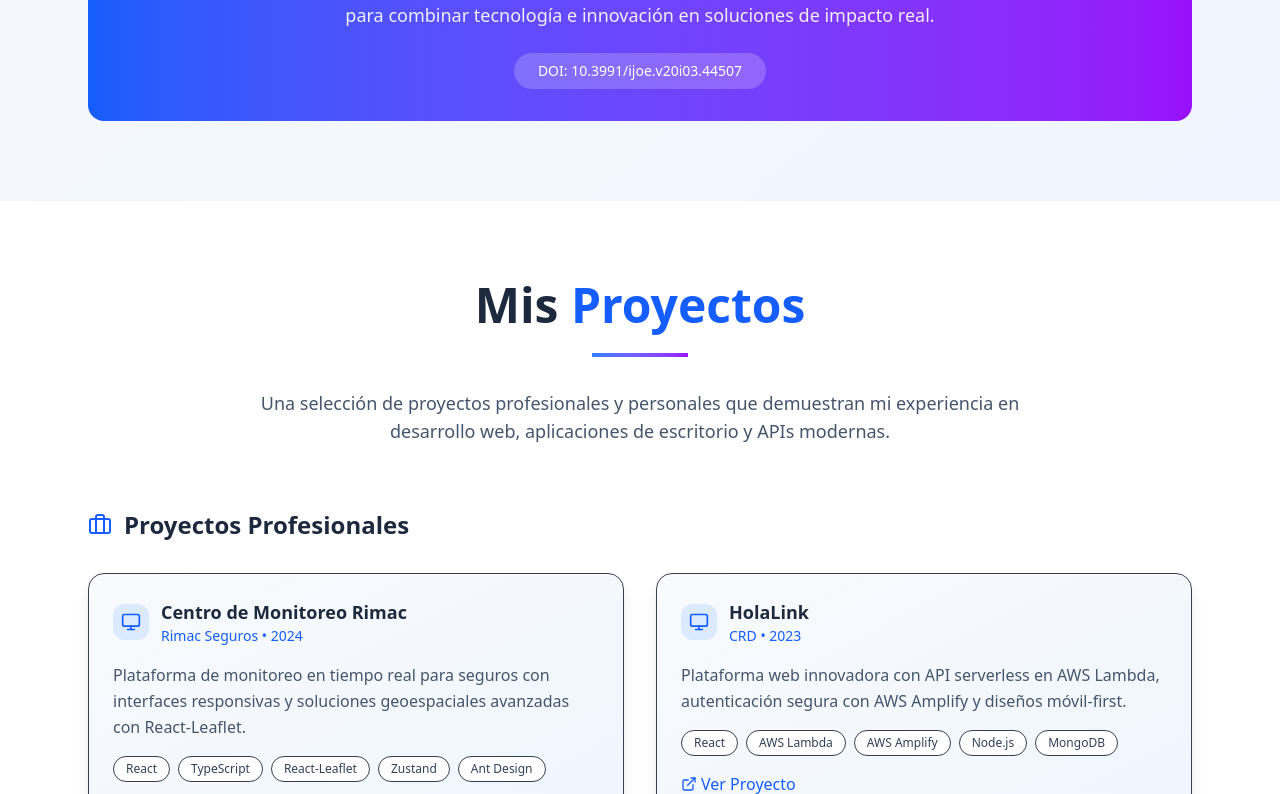
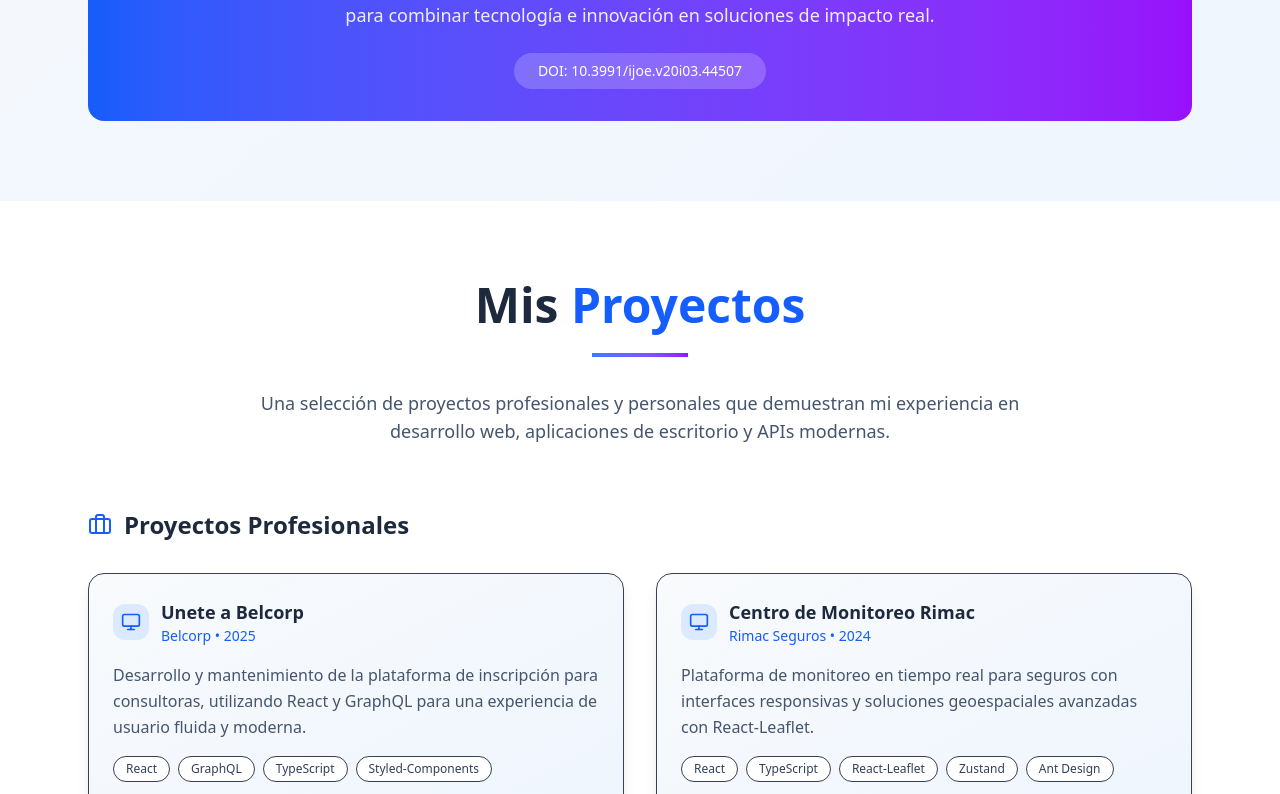
Before and after one commit to paulo1403/portfolio-web, a Next.js app: page / in a window 1280 px wide. Shown: the part 2006-2800 px from the top of the page. Built offline with nearby package versions, Linux system fonts and the light colour scheme.

Commit message:
feat: Add Belcorp experience and projects
This commit adds the new experience at Belcorp to the experience
section, including projects related to UnifyApps and React. Also added
the new project of Belcorp to the projects section.

```diff
--- a/components/ExperienceSection.tsx
+++ b/components/ExperienceSection.tsx
@@ -13,23 +13,48 @@
   Zap,
   Trophy,
   GraduationCap,
-  CheckCircle
+  CheckCircle,
 } from "lucide-react";
 
 export default function ExperienceSection() {
   const experiences = [
     {
+      company: "Belcorp",
+      position: "Software Developer",
+      period: "Abr 2025 - Presente",
+      duration: "Actual",
+      achievements: [
+        "Desarrollo de automatizaciones con UnifyApps para notificaciones en 12 países.",
+        "Creación y mantenimiento de Store Procedures para optimización de datos.",
+        "Desarrollo frontend para uneteabelcorp.com con React y GraphQL.",
+        "Soporte y mantenimiento para la plataforma SoporteBelcorp en .NET Framework.",
+      ],
+      technologies: [
+        "UnifyApps",
+        "React",
+        "GraphQL",
+        ".NET Framework",
+        "SQL Server",
+      ],
+    },
+    {
       company: "Rimac Seguros",
       position: "Especialista Frontend",
-      period: "Nov 2023 - Presente",
-      duration: "1+ año",
+      period: "Nov 2023 - Abr 2025",
+      duration: "1 año 6 meses",
       achievements: [
         "Lideré migración de Redux a Zustand mejorando rendimiento",
         "Implementé soluciones geoespaciales con React-Leaflet y Geoserver",
         "Actualicé Node.js (14→18) y Ant Design (v3→v5)",
-        "Desarrollé componentes modulares y hooks personalizados"
+        "Desarrollé componentes modulares y hooks personalizados",
       ],
-      technologies: ["React", "TypeScript", "Zustand", "React-Leaflet", "Ant Design"]
+      technologies: [
+        "React",
+        "TypeScript",
+        "Zustand",
+        "React-Leaflet",
+        "Ant Design",
+      ],
     },
     {
       company: "CRD",
@@ -40,9 +65,9 @@
         "Migración compleja de Create React App a Vite mejorando build time 60%",
         "Implementé API serverless en AWS Lambda con autenticación segura",
         "Desarrollé plataforma de mapeo con características completas",
-        "Mejoré validación de datos con Yup, Formik y JOI"
+        "Mejoré validación de datos con Yup, Formik y JOI",
       ],
-      technologies: ["React", "Vite", "AWS Lambda", "AWS Amplify", "MongoDB"]
+      technologies: ["React", "Vite", "AWS Lambda", "AWS Amplify", "MongoDB"],
     },
     {
       company: "Fractal",
@@ -53,9 +78,9 @@
         "Diseñé API escalables con .NET Core y integración AJAX",
         "Implementé comunicación en tiempo real con Slack API y WebSockets",
         "Desarrollé vistas dinámicas con tecnología Razor",
-        "Colaboré en equipo multidisciplinario para soluciones de alta calidad"
+        "Colaboré en equipo multidisciplinario para soluciones de alta calidad",
       ],
-      technologies: [".NET Core", "C#", "Razor", "WebSockets", "Slack API"]
+      technologies: [".NET Core", "C#", "Razor", "WebSockets", "Slack API"],
     },
     {
       company: "Transforma Digital Perú",
@@ -66,33 +91,40 @@
         "Lideré desarrollo de 'Lucy', sistema web robusto con Django",
         "Diseñé sitio personalizado para Unicon con WordPress y PHP",
         "Pionero en sistemas de comunicación en tiempo real con WebSockets",
-        "Fortalecí colaboración del equipo garantizando entregas de calidad"
+        "Fortalecí colaboración del equipo garantizando entregas de calidad",
       ],
-      technologies: ["Django", "Python", "WordPress", "PHP", "WebSockets"]
-    }
+      technologies: ["Django", "Python", "WordPress", "PHP", "WebSockets"],
+    },
   ];
 
   const technicalSkills = {
-    "Frontend": {
+    Frontend: {
       icon: <Code className="w-5 h-5" />,
-      skills: ["React", "Next.js", "TypeScript", "Tailwind CSS", "React-Leaflet", "Ant Design"],
-      color: "blue"
+      skills: [
+        "React",
+        "Next.js",
+        "TypeScript",
+        "Tailwind CSS",
+        "React-Leaflet",
+        "Ant Design",
+      ],
+      color: "blue",
     },
-    "Backend": {
+    Backend: {
       icon: <Database className="w-5 h-5" />,
       skills: ["Node.js", "Python", "Django", ".NET Core", "Express.js", "Bun"],
-      color: "green"
+      color: "green",
     },
     "Cloud & DevOps": {
       icon: <Cloud className="w-5 h-5" />,
       skills: ["AWS Lambda", "AWS Amplify", "Docker", "Vercel", "Firebase"],
-      color: "purple"
+      color: "purple",
     },
-    "Herramientas": {
+    Herramientas: {
       icon: <Wrench className="w-5 h-5" />,
       skills: ["Git", "Jest", "Vite", "Webpack", "Formik", "Zustand"],
-      color: "orange"
-    }
+      color: "orange",
+    },
   };
 
   const achievements = [
@@ -100,26 +132,26 @@
       icon: <Trophy className="w-6 h-6" />,
       title: "1er Lugar ERPsim Game",
       description: "Iberoamérica 2020 - Liderazgo de equipo virtual",
-      color: "yellow"
+      color: "yellow",
     },
     {
       icon: <GraduationCap className="w-6 h-6" />,
       title: "Publicación Científica Q2",
       description: "Blockchain & FHIR HL7 - DOI: 10.3991/ijoe.v20i03.44507",
-      color: "blue"
+      color: "blue",
     },
     {
       icon: <Zap className="w-6 h-6" />,
       title: "Migración CRA → Vite",
       description: "Mejora del 60% en tiempo de build y desarrollo",
-      color: "green"
+      color: "green",
     },
     {
       icon: <MapPin className="w-6 h-6" />,
       title: "Soluciones Geoespaciales",
       description: "React-Leaflet + Geoserver con capas múltiples",
-      color: "red"
-    }
+      color: "red",
+    },
   ];
 
   const containerVariants = {
@@ -127,9 +159,9 @@
     visible: {
       opacity: 1,
       transition: {
-        staggerChildren: 0.2
-      }
-    }
+        staggerChildren: 0.2,
+      },
+    },
   };
 
   const itemVariants = {
@@ -138,19 +170,23 @@
       opacity: 1,
       y: 0,
       transition: {
-        duration: 0.6
-      }
-    }
+        duration: 0.6,
+      },
+    },
   };
 
   const getColorClasses = (color: string) => {
     const colors = {
       blue: "bg-blue-100 dark:bg-blue-900/30 text-blue-600 dark:text-blue-400 border-blue-200 dark:border-blue-800",
-      green: "bg-green-100 dark:bg-green-900/30 text-green-600 dark:text-green-400 border-green-200 dark:border-green-800",
-      purple: "bg-purple-100 dark:bg-purple-900/30 text-purple-600 dark:text-purple-400 border-purple-200 dark:border-purple-800",
-      orange: "bg-orange-100 dark:bg-orange-900/30 text-orange-600 dark:text-orange-400 border-orange-200 dark:border-orange-800",
-      yellow: "bg-yellow-100 dark:bg-yellow-900/30 text-yellow-600 dark:text-yellow-400 border-yellow-200 dark:border-yellow-800",
-      red: "bg-red-100 dark:bg-red-900/30 text-red-600 dark:text-red-400 border-red-200 dark:border-red-800"
+      green:
+        "bg-green-100 dark:bg-green-900/30 text-green-600 dark:text-green-400 border-green-200 dark:border-green-800",
+      purple:
+        "bg-purple-100 dark:bg-purple-900/30 text-purple-600 dark:text-purple-400 border-purple-200 dark:border-purple-800",
+      orange:
+        "bg-orange-100 dark:bg-orange-900/30 text-orange-600 dark:text-orange-400 border-orange-200 dark:border-orange-800",
+      yellow:
+        "bg-yellow-100 dark:bg-yellow-900/30 text-yellow-600 dark:text-yellow-400 border-yellow-200 dark:border-yellow-800",
+      red: "bg-red-100 dark:bg-red-900/30 text-red-600 dark:text-red-400 border-red-200 dark:border-red-800",
     };
     return colors[color as keyof typeof colors] || colors.blue;
   };
@@ -169,7 +205,10 @@
             variants={itemVariants}
             className="text-4xl md:text-5xl font-bold text-slate-800 dark:text-white mb-6"
           >
-            Experiencia & <span className="text-blue-600 dark:text-blue-400">Habilidades</span>
+            Experiencia &{" "}
+            <span className="text-blue-600 dark:text-blue-400">
+              Habilidades
+            </span>
           </motion.h2>
           <motion.div
             variants={itemVariants}
@@ -180,7 +219,8 @@
             className="text-lg text-slate-600 dark:text-slate-300 max-w-3xl mx-auto"
           >
             Más de 4 años de experiencia desarrollando soluciones innovadoras,
-            liderando migraciones complejas y implementando tecnologías de vanguardia.
+            liderando migraciones complejas y implementando tecnologías de
+            vanguardia.
           </motion.p>
         </motion.div>
 
@@ -228,7 +268,9 @@
                     </div>
                     <div className="flex items-center text-slate-600 dark:text-slate-400 mt-2 md:mt-0">
                       <Calendar className="w-4 h-4 mr-2" />
-                      <span className="text-sm">{exp.period} • {exp.duration}</span>
+                      <span className="text-sm">
+                        {exp.period} • {exp.duration}
+                      </span>
                     </div>
                   </div>
 
--- a/components/Header.tsx
+++ b/components/Header.tsx
@@ -2,7 +2,6 @@
 
 import { useState, useEffect } from "react";
 import { motion, AnimatePresence } from "framer-motion";
-import Link from "next/link";
 import { Menu, X, MessageCircle } from "lucide-react";
 
 const navigation = [
@@ -10,7 +9,6 @@
   { name: "Sobre mí", href: "#about" },
   { name: "Proyectos", href: "#projects" },
   { name: "Experiencia", href: "#experience" },
-  { name: "Contacto", href: "#contact" },
 ];
 
 const scrollToSection = (sectionId: string) => {
--- a/components/ProjectsSection.tsx
+++ b/components/ProjectsSection.tsx
@@ -1,67 +1,105 @@
 "use client";
 
 import { motion } from "framer-motion";
-import { ExternalLink, Github, Briefcase, User, Monitor, Palette, Download, Database, Code } from "lucide-react";
+import {
+  ExternalLink,
+  Github,
+  Briefcase,
+  User,
+  Monitor,
+  Palette,
+  Download,
+  Database,
+  Code,
+} from "lucide-react";
 
 export default function ProjectsSection() {
   const professionalProjects = [
     {
+      title: "Unete a Belcorp",
+      company: "Belcorp",
+      description:
+        "Desarrollo y mantenimiento de la plataforma de inscripción para consultoras, utilizando React y GraphQL para una experiencia de usuario fluida y moderna.",
+      technologies: ["React", "GraphQL", "TypeScript", "Styled-Components"],
+      link: "https://uneteabelcorp.com/pe",
+      type: "web",
+      year: "2025",
+    },
+    {
       title: "Centro de Monitoreo Rimac",
       company: "Rimac Seguros",
-      description: "Plataforma de monitoreo en tiempo real para seguros con interfaces responsivas y soluciones geoespaciales avanzadas con React-Leaflet.",
-      technologies: ["React", "TypeScript", "React-Leaflet", "Zustand", "Ant Design"],
+      description:
+        "Plataforma de monitoreo en tiempo real para seguros con interfaces responsivas y soluciones geoespaciales avanzadas con React-Leaflet.",
+      technologies: [
+        "React",
+        "TypeScript",
+        "React-Leaflet",
+        "Zustand",
+        "Ant Design",
+      ],
       link: "https://centrodemonitoreo.rimac.com/",
       type: "web",
-      year: "2024"
+      year: "2024",
     },
     {
       title: "HolaLink",
       company: "CRD",
-      description: "Plataforma web innovadora con API serverless en AWS Lambda, autenticación segura con AWS Amplify y diseños móvil-first.",
-      technologies: ["React", "AWS Lambda", "AWS Amplify", "Node.js", "MongoDB"],
+      description:
+        "Plataforma web innovadora con API serverless en AWS Lambda, autenticación segura con AWS Amplify y diseños móvil-first.",
+      technologies: [
+        "React",
+        "AWS Lambda",
+        "AWS Amplify",
+        "Node.js",
+        "MongoDB",
+      ],
       link: "https://hola.link",
       type: "web",
-      year: "2023"
-    }
+      year: "2023",
+    },
   ];
 
   const personalProjects = [
     {
       title: "MCA Makeup",
-      description: "Sitio web profesional para maquilladora con galería interactiva, sistema de citas y diseño responsive optimizado para móviles.",
+      description:
+        "Sitio web profesional para maquilladora con galería interactiva, sistema de citas y diseño responsive optimizado para móviles.",
       technologies: ["Next.js", "React", "Tailwind CSS", "Vercel"],
       link: "https://mca-makeup.vercel.app/",
       github: null,
       type: "web",
-      year: "2024"
+      year: "2024",
     },
     {
       title: "YT-DLP GUI Electron",
-      description: "Aplicación de escritorio con interfaz gráfica para descargar videos de YouTube usando yt-dlp. Interface intuitiva construida con Electron.",
+      description:
+        "Aplicación de escritorio con interfaz gráfica para descargar videos de YouTube usando yt-dlp. Interface intuitiva construida con Electron.",
       technologies: ["Electron", "JavaScript", "Node.js", "HTML/CSS"],
       link: null,
       github: "https://github.com/paulo1403/yt-dlp-gui-electron",
       type: "desktop",
-      year: "2024"
+      year: "2024",
     },
     {
       title: "Bun Auth CRUD",
-      description: "Sistema de autenticación y CRUD moderno construido con Bun runtime. Implementación de JWT, validación de datos y operaciones completas de base de datos.",
+      description:
+        "Sistema de autenticación y CRUD moderno construido con Bun runtime. Implementación de JWT, validación de datos y operaciones completas de base de datos.",
       technologies: ["Bun", "TypeScript", "JWT", "SQLite"],
       link: null,
       github: "https://github.com/paulo1403/bun-auth-crud",
       type: "api",
-      year: "2024"
+      year: "2024",
     },
     {
       title: "Django API Book",
-      description: "API REST completa para gestión de libros desarrollada con Django REST Framework. Incluye autenticación, paginación y documentación automática.",
+      description:
+        "API REST completa para gestión de libros desarrollada con Django REST Framework. Incluye autenticación, paginación y documentación automática.",
       technologies: ["Django", "Python", "DRF", "PostgreSQL"],
       link: null,
       github: "https://github.com/paulo1403/django-api-book",
       type: "api",
-      year: "2024"
-    }
+      year: "2024",
+    },
   ];
 
   const getProjectIcon = (type: string) => {
@@ -82,9 +120,9 @@
     visible: {
       opacity: 1,
       transition: {
-        staggerChildren: 0.2
-      }
-    }
+        staggerChildren: 0.2,
+      },
+    },
   };
 
   const itemVariants = {
@@ -93,9 +131,9 @@
       opacity: 1,
       y: 0,
       transition: {
-        duration: 0.6
-      }
-    }
+        duration: 0.6,
+      },
+    },
   };
 
   return (
@@ -112,7 +150,8 @@
             variants={itemVariants}
             className="text-4xl md:text-5xl font-bold text-slate-800 dark:text-white mb-6"
           >
-            Mis <span className="text-blue-600 dark:text-blue-400">Proyectos</span>
+            Mis{" "}
+            <span className="text-blue-600 dark:text-blue-400">Proyectos</span>
           </motion.h2>
           <motion.div
             variants={itemVariants}
@@ -122,8 +161,9 @@
             variants={itemVariants}
             className="text-lg text-slate-600 dark:text-slate-300 max-w-3xl mx-auto"
           >
-            Una selección de proyectos profesionales y personales que demuestran mi experiencia
-            en desarrollo web, aplicaciones de escritorio y APIs modernas.
+            Una selección de proyectos profesionales y personales que demuestran
+            mi experiencia en desarrollo web, aplicaciones de escritorio y APIs
+            modernas.
           </motion.p>
         </motion.div>
 
```
